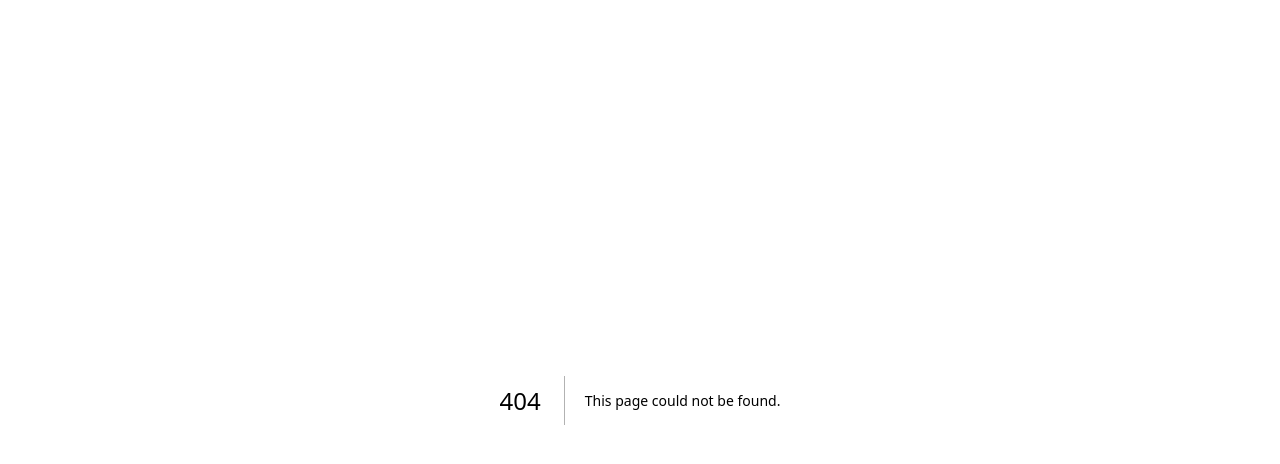
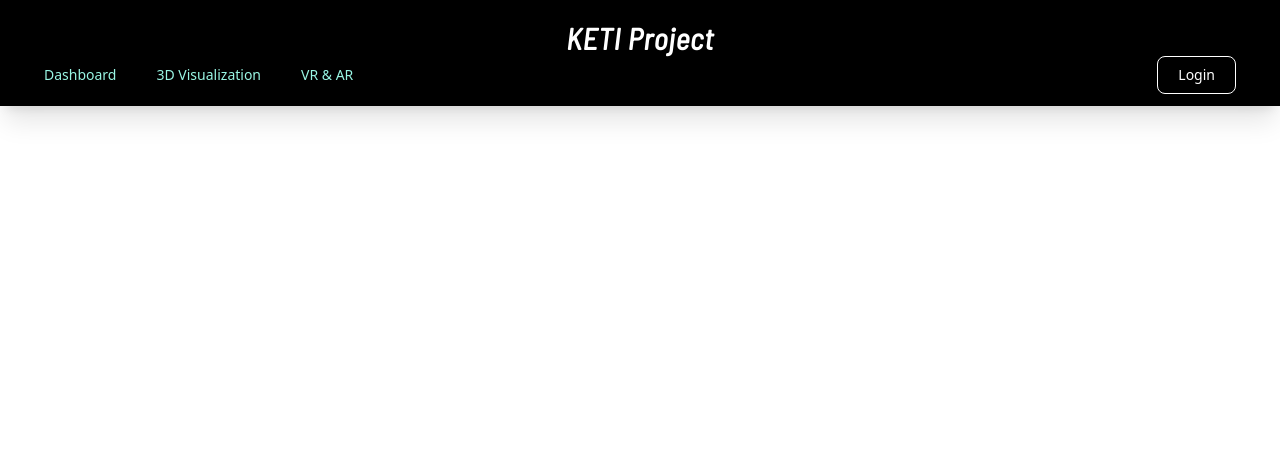
Before and after one commit to alexgoni/Etri-Project, a Next.js app in the folder app/: page /menu/fake in a window 1280 px wide. Before the commit this address had no page. Shown: the top 464 px of the page. Built offline with nearby package versions, Linux system fonts and the light colour scheme; a web font is replaced by a local one.

Commit message:
design update2

```diff
--- a/app/src/components/Navbar.js
+++ b/app/src/components/Navbar.js
@@ -8,7 +8,7 @@ function Navbar() {
   return (
     <>
       <Authentication setIsLoggedIn={setIsLoggedIn} />
-      <nav className="flex items-center justify-between flex-wrap bg-black p-6 sticky top-0 z-10">
+      {/* <nav className="flex items-center justify-between flex-wrap bg-black p-6 sticky top-0 z-10">
         <div className="flex items-center flex-shrink-0 text-white mr-6">
           <span className="font-semibold text-xl tracking-tight">
             <Link href="/">KETI Project</Link>
@@ -71,7 +71,53 @@ function Navbar() {
         Link {
           cursor: pointer;
         }
-      `}</style>
+      `}</style> */}
+
+      <nav className="bg-black sticky top-0 z-10 text-white p-3 shadow-xl">
+        <div className="font-semibold text-3xl font-barlow text-center mt-2 tracking-wide">
+          <Link href="/">KETI Project</Link>
+        </div>
+
+        <div className="text-sm flex items-center justify-between px-8">
+          <div className="flex space-x-10  text-teal-200">
+            <div>
+              <Link className="hover:text-gray-300" href="/menu/chart">
+                Dashboard
+              </Link>
+            </div>
+            <div>
+              <Link className="hover:text-gray-300" href="/menu/three">
+                3D Visualization
+              </Link>
+            </div>
+            <div>
+              <Link className="hover:text-gray-300" href="/menu/vrar">
+                VR & AR
+              </Link>
+            </div>
+          </div>
+
+          <div className="flex items-center space-x-8">
+            {isLoggedIn && (
+              <div className="text-red-200">
+                <Link className="hover:text-gray-300" href="/menu/chart">
+                  Admin
+                </Link>
+              </div>
+            )}
+
+            <div>
+              <Link
+                href="/user/login"
+                className="border px-5 py-2 inline-block border-white rounded-lg text-white hover:border-transparent hover:text-teal-500 hover:bg-white"
+              >
+                Login
+              </Link>
+              {/* login된 상태 시 log out 구현 */}
+            </div>
+          </div>
+        </div>
+      </nav>
     </>
   );
 }
--- a/app/src/pages/index.js
+++ b/app/src/pages/index.js
@@ -9,6 +9,7 @@ import {
   Section3,
   Section4,
 } from "@/components/main/Sections";
+import Navbar from "@/components/Navbar";
 
 function Home() {
   const section1Ref = useRef(null);
@@ -42,19 +43,12 @@ function Home() {
     };
   }, []);
 
-  const opacity = 1.3 - scrollY / 350;
-  useGLTF.preload("/paprika-transformed.glb");
-
   return (
     <>
       <Authentication setIsLoggedIn={setIsLoggedIn} />
 
       <div className="main-container">
-        <ScrollNavBar
-          handleClick={handleClick}
-          isLoggedIn={isLoggedIn}
-          section1Ref={section1Ref}
-        />
+        <Navbar />
         <section id="section1" ref={section1Ref}>
           <Section1
             handleClick={handleClick}
--- a/app/src/pages/menu/chart.js
+++ b/app/src/pages/menu/chart.js
@@ -5,9 +5,13 @@ function Chart() {
     <>
       <Navbar />
       <div className="superset mx-auto">
-        <h1 className="text-xl font-semibold py-4">Superset Dashboard</h1>
+        <h1 className="text-4xl mt-10 mb-2 font-black">Superset Dashboard</h1>
+        <p className="text-gray-700 mb-10">
+          A Crop Condition-Considerate Dashboard Using Superset
+        </p>
         <iframe
           title="My Superset Chart"
+          className="ring-2 ring-indigo-700 ring-offset-4"
           width="100%"
           height="1000"
           src="http://localhost:8088/superset/dashboard/p/Ql6wKRY5xBq/"
--- /dev/null
+++ b/app/src/pages/menu/fake.js
@@ -0,0 +1,8 @@
+import Navbar from "@/components/Navbar";
+export default function fake() {
+  return (
+    <div>
+      <Navbar />
+    </div>
+  );
+}
--- a/app/src/styles/globals.css
+++ b/app/src/styles/globals.css
@@ -1,6 +1,7 @@
 @import url("https://fonts.googleapis.com/css2?family=Borel&display=swap");
 @import url("https://fonts.googleapis.com/css2?family=Ubuntu&display=swap");
 @import url("https://fonts.googleapis.com/css2?family=REM:wght@800&display=swap");
+@import url("https://fonts.googleapis.com/css2?family=Barlow+Semi+Condensed:ital@1&display=swap");
 
 @tailwind base;
 @tailwind components;
@@ -21,3 +22,7 @@ body {
 .font-rem {
   font-family: "REM", sans-serif;
 }
+
+.font-barlow {
+  font-family: "Barlow Semi Condensed", sans-serif;
+}
```
